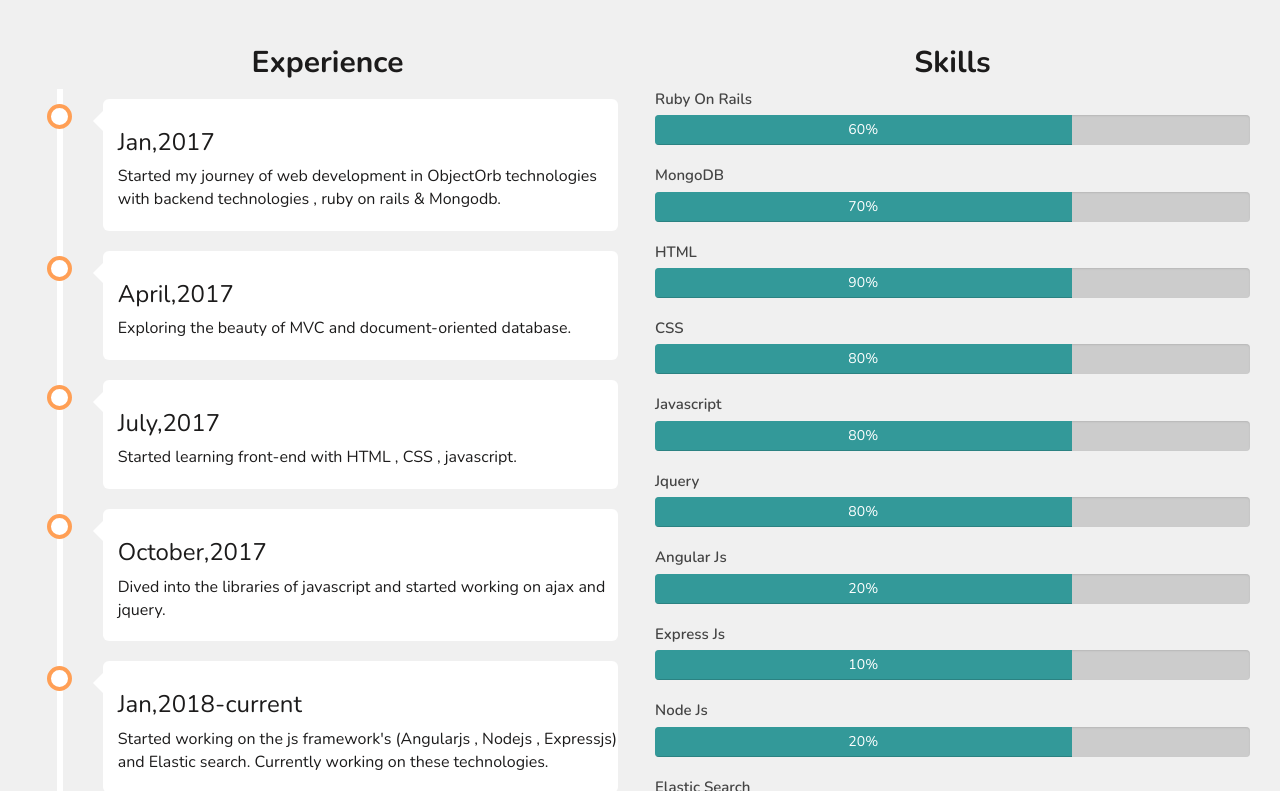
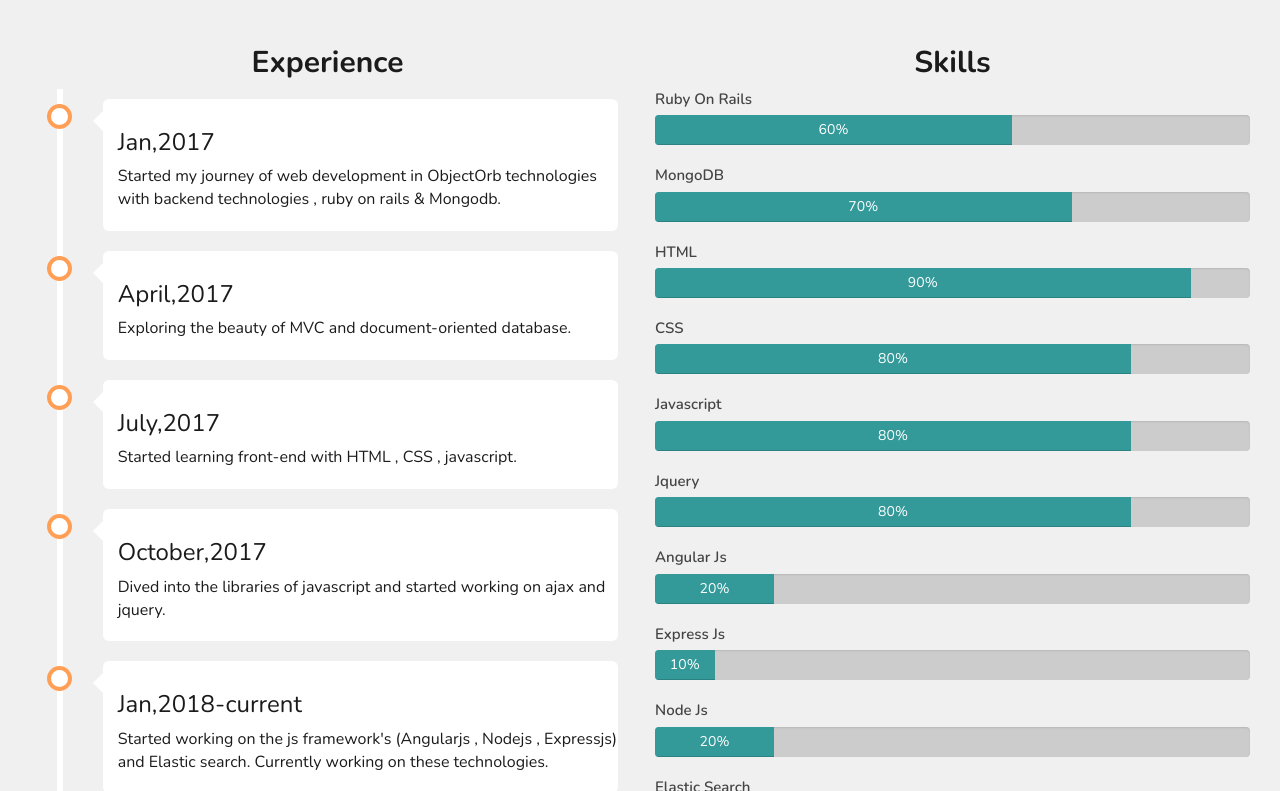
Before and after one commit to tejnarayan831/tejnarayan831.github.io, a plain HTML site: page portfolio/index.html in a window 1280 px wide. Shown: the part 889-1680 px from the top of the page. Drawn offline with nearby package versions, Linux system fonts and the light colour scheme.

Commit message:
Update index.html

```diff
--- a/portfolio/index.html
+++ b/portfolio/index.html
@@ -121,7 +121,7 @@
 						<h3 class="text-center">Skills</h3>
 						<span>Ruby On Rails</span>
 						<div class="progress">
-						    <div class="progress-bar" role="progressbar" aria-valuenow="60" aria-valuemin="0" aria-valuemax="100" style="width:70%">
+						    <div class="progress-bar" role="progressbar" aria-valuenow="60" aria-valuemin="0" aria-valuemax="100" style="width:60%">
 						      60%
 						    </div>
 						</div>
@@ -133,49 +133,49 @@
 						</div>
 						<span>HTML</span>
 						<div class="progress">
-						    <div class="progress-bar" role="progressbar" aria-valuenow="90" aria-valuemin="0" aria-valuemax="100" style="width:70%">
+						    <div class="progress-bar" role="progressbar" aria-valuenow="90" aria-valuemin="0" aria-valuemax="100" style="width:90%">
 						      90%
 						    </div>
 						</div>
 						<span>CSS</span>
 						<div class="progress">
-						    <div class="progress-bar" role="progressbar" aria-valuenow="80" aria-valuemin="0" aria-valuemax="100" style="width:70%">
+						    <div class="progress-bar" role="progressbar" aria-valuenow="80" aria-valuemin="0" aria-valuemax="100" style="width:80%">
 						      80%
 						    </div>
 						</div>
 						<span>Javascript</span>
 						<div class="progress">
-						    <div class="progress-bar" role="progressbar" aria-valuenow="80" aria-valuemin="0" aria-valuemax="100" style="width:70%">
+						    <div class="progress-bar" role="progressbar" aria-valuenow="80" aria-valuemin="0" aria-valuemax="100" style="width:80%">
 						      80%
 						    </div>
 						</div>
 						<span>Jquery</span>
 						<div class="progress">
-						    <div class="progress-bar" role="progressbar" aria-valuenow="80" aria-valuemin="0" aria-valuemax="100" style="width:70%">
+						    <div class="progress-bar" role="progressbar" aria-valuenow="80" aria-valuemin="0" aria-valuemax="100" style="width:80%">
 						      80%
 						    </div>
 						</div>
 						<span>Angular Js</span>
 						<div class="progress">
-						    <div class="progress-bar" role="progressbar" aria-valuenow="20" aria-valuemin="0" aria-valuemax="100" style="width:70%">
+						    <div class="progress-bar" role="progressbar" aria-valuenow="20" aria-valuemin="0" aria-valuemax="100" style="width:20%">
 						      20%
 						    </div>
 						</div>
 						<span>Express Js</span>
 						<div class="progress">
-						    <div class="progress-bar" role="progressbar" aria-valuenow="10" aria-valuemin="0" aria-valuemax="100" style="width:70%">
+						    <div class="progress-bar" role="progressbar" aria-valuenow="10" aria-valuemin="0" aria-valuemax="100" style="width:10%">
 						      10%
 						    </div>
 						</div>
 						<span>Node Js</span>
 						<div class="progress">
-						    <div class="progress-bar" role="progressbar" aria-valuenow="20" aria-valuemin="0" aria-valuemax="100" style="width:70%">
+						    <div class="progress-bar" role="progressbar" aria-valuenow="20" aria-valuemin="0" aria-valuemax="100" style="width:20%">
 						      20%
 						    </div>
 						</div>
 						<span>Elastic Search</span>
 						<div class="progress">
-						    <div class="progress-bar" role="progressbar" aria-valuenow="60" aria-valuemin="0" aria-valuemax="100" style="width:70%">
+						    <div class="progress-bar" role="progressbar" aria-valuenow="60" aria-valuemin="0" aria-valuemax="100" style="width:60%">
 						      60%
 						    </div>
 						</div>
```
